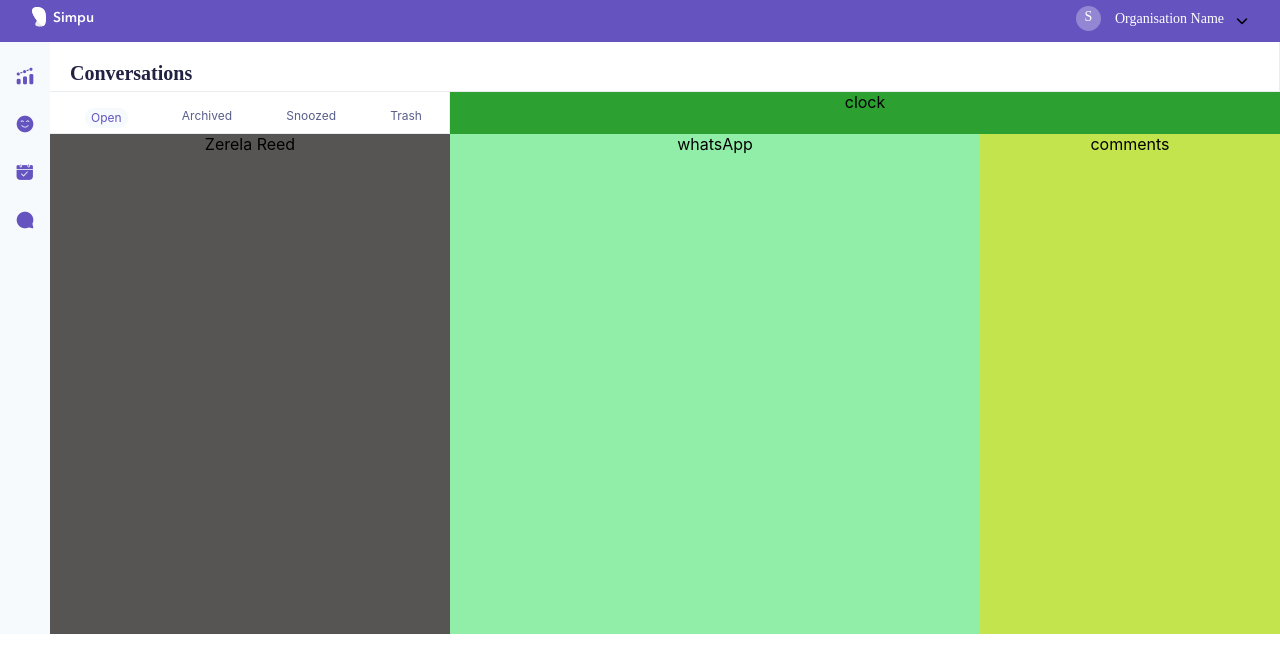
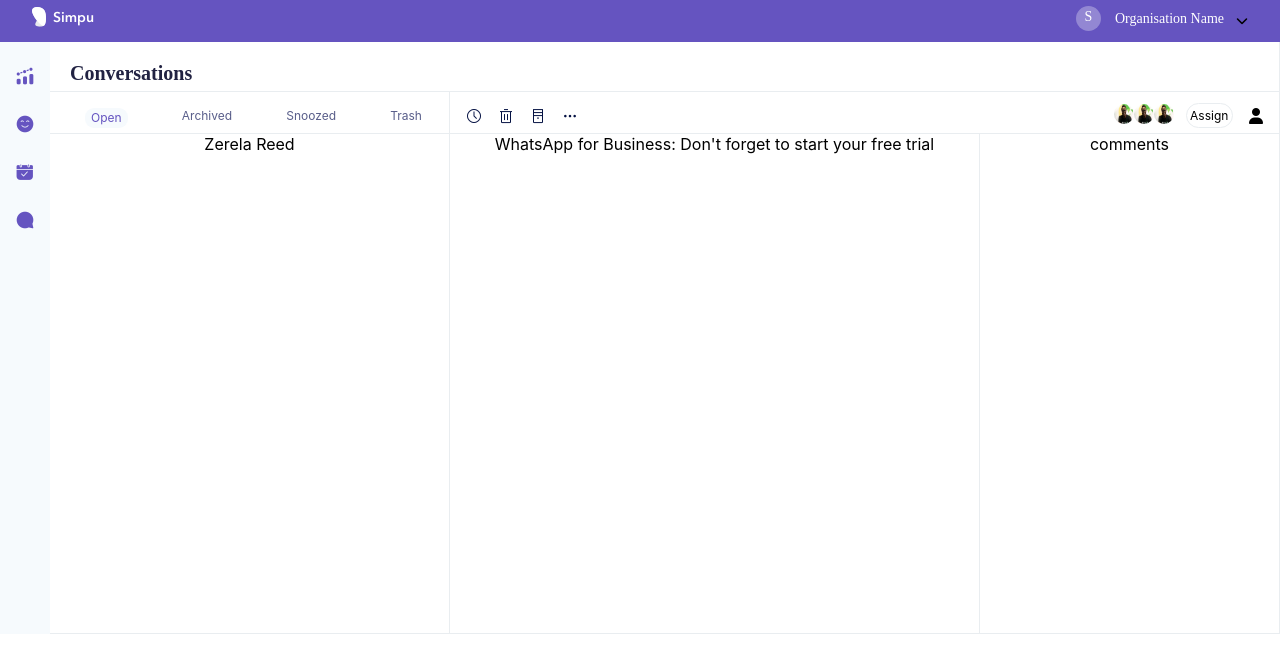
Before and after one commit to sirsuccess/Conversations, a React (Create React App) app: page / in a window 1280 px wide. Shown: the top 672 px of the page. Built offline with nearby package versions, Linux system fonts and the light colour scheme.

Commit message:
implement top icon

```diff
--- /dev/null
+++ b/src/component/common/topIcon/TopIcon.css
@@ -0,0 +1,32 @@
+.TopIcon {
+    display: flex;
+    margin-top: 1em;
+
+}
+
+.opIconIcon {
+    cursor: pointer;
+    margin-left: 1em;
+    position: relative;
+}
+
+.opIconIcon .tooltiptex {
+    visibility: hidden;
+    width: 100px;
+    background-color: #595e8a;
+    color: #fff;
+    text-align: center;
+    border-radius: 6px;
+    padding: 5px 0;
+
+    /* Position the tooltip */
+    position: absolute;
+    z-index: 1;
+    top: 100%;
+    left: 50%;
+    margin-left: -60px;
+}
+
+.opIconIcon:hover .tooltiptex {
+    visibility: visible;
+}
--- /dev/null
+++ b/src/component/common/topIcon/TopIcon.jsx
@@ -0,0 +1,21 @@
+import React from "react";
+// import { Link, withRouter } from "react-router-dom";
+
+import "./TopIcon.css";
+import TopIconsData from "../../../data/topIcons";
+
+function Sidebar() {
+  return (
+    <div className="TopIcon">
+      {TopIconsData.map((item, index) => (
+        <div className="opIconIcon" key={index}>
+          <img src={item.icon} alt="Simpo log" />
+          <span className="tooltiptex">{item.tooltip}</span>
+          {/* <Link to={item.route}></Link> */}
+        </div>
+      ))}
+    </div>
+  );
+}
+
+export default Sidebar;
--- /dev/null
+++ b/src/component/features/topIconMenu/TopIconMenu.css
@@ -0,0 +1,4 @@
+.TopIconMenu {
+    display: flex;
+    justify-content: space-between;
+}
--- /dev/null
+++ b/src/component/features/topIconMenu/TopIconMenu.jsx
@@ -0,0 +1,16 @@
+import React from "react";
+
+import "./TopIconMenu.css";
+import TopIcon from "../../common/topIcon/TopIcon";
+import LeftTopIcon from "../../common/LeftTopIcon/LeftTopIcon";
+
+function TopIconMenu() {
+  return (
+    <div className="TopIconMenu">
+      <TopIcon />
+      <LeftTopIcon />
+    </div>
+  );
+}
+
+export default TopIconMenu;
--- a/src/pages/conversation/Conversation.css
+++ b/src/pages/conversation/Conversation.css
@@ -50,20 +50,25 @@
 
 .icon {
     grid-area: icon;
-    background-color: rgb(44, 160, 49);
+    border-bottom: solid 0.7px #e9edf0;
+    border-right: solid 0.7px #e9edf0;
+    /* background-color: rgb(44, 160, 49); */
 }
 
 .twit {
     grid-area: twit;
-    background-color: rgb(87, 84, 84);
+    border-bottom: solid 0.7px #e9edf0;
+    border-right: solid 0.7px #e9edf0;
 }
 
 .whatsApp {
     grid-area: whatsApp;
-    background-color: rgb(145, 238, 168);
+    border-bottom: solid 0.7px #e9edf0;
+    border-right: solid 0.7px #e9edf0;
 }
 
 .comments {
     grid-area: comments;
-    background-color: rgb(195, 228, 76);
+    border-bottom: solid 0.7px #e9edf0;
+    border-right: solid 0.7px #e9edf0;
 }
--- a/src/pages/conversation/Conversation.jsx
+++ b/src/pages/conversation/Conversation.jsx
@@ -3,6 +3,7 @@ import React from "react";
 import Navbar from "../../component/features/navbar/Navbar";
 import SideBar from "../../component/features/sidebar/Sidebar";
 import Menu from "../../component/features/menu/Menu";
+import TopIconMenu from "../../component/features/topIconMenu/TopIconMenu";
 import "./Conversation.css";
 
 export default function Conversation() {
@@ -20,9 +21,13 @@ export default function Conversation() {
         <div className="menu">
           <Menu />
         </div>
-        <div className="icon">clock</div>
+        <div className="icon">
+          <TopIconMenu />
+        </div>
         <div className="twit">Zerela Reed</div>
-        <div className="whatsApp">whatsApp</div>
+        <div className="whatsApp">
+          WhatsApp for Business: Don't forget to start your free trial
+        </div>
         <div className="comments">comments</div>
       </div>
     </>
```
